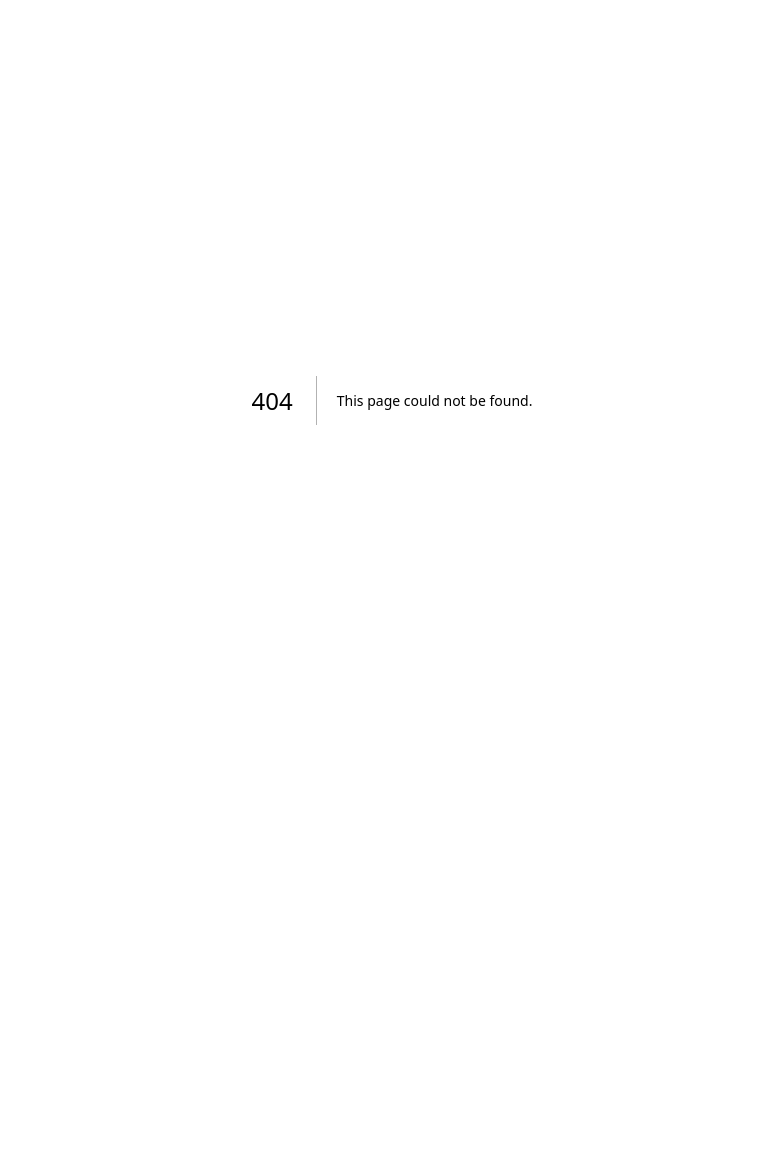
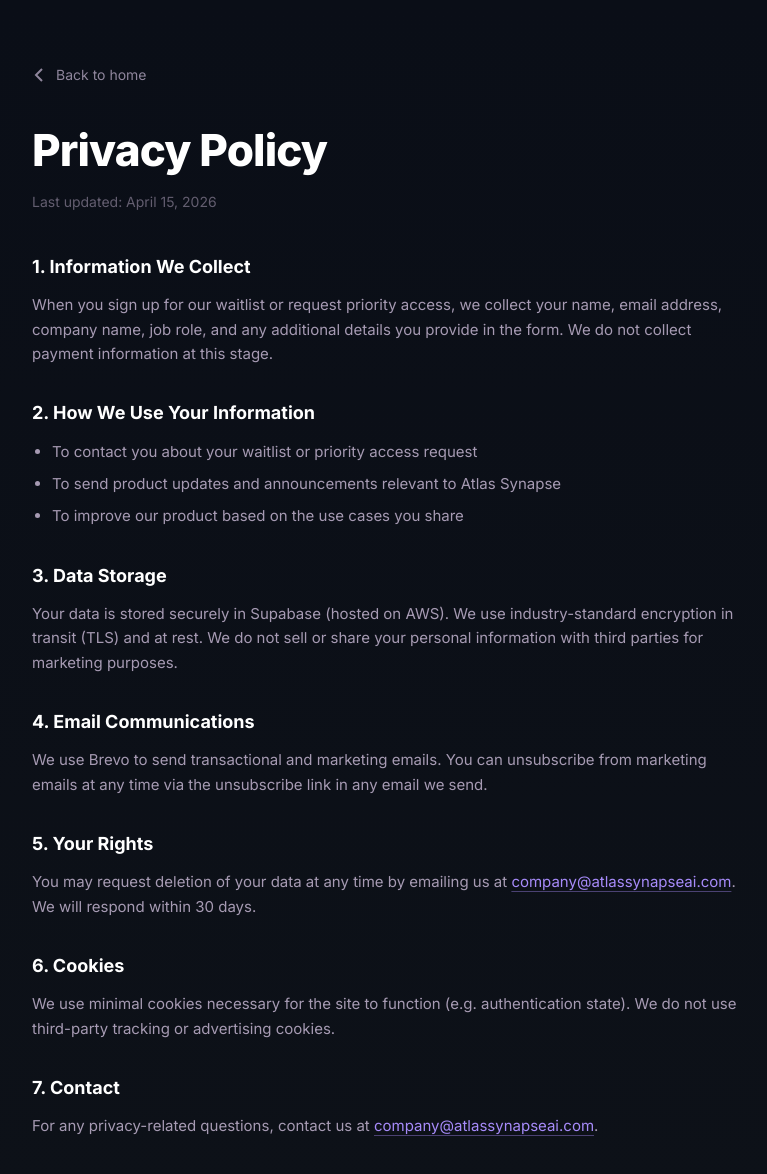
Before and after one commit to atlassynapseai/Atlas-Synapse-Pitch-Site, a Next.js app: page /privacy in a window 1280 px wide. Before the commit this address had no page. Shown: the top 1174 px of the page, without its empty margins (248-1015 px from the left). Before the commit the page ends 800 px from the top, so only its background shows below. Built offline with nearby package versions, Linux system fonts and the light colour scheme.

Commit message:
Add id=features to differentiators section, create /privacy page

```diff
--- /dev/null
+++ b/src/app/privacy/page.tsx
@@ -0,0 +1,106 @@
+import Link from "next/link";
+import type { Metadata } from "next";
+
+export const metadata: Metadata = {
+  title: "Privacy Policy - Atlas Synapse",
+  description: "How Atlas Synapse collects, uses, and protects your information.",
+};
+
+export default function PrivacyPage() {
+  return (
+    <main
+      className="relative min-h-screen px-5 py-16 md:px-10"
+      style={{ background: "linear-gradient(180deg, #0A0E17 0%, #0D1118 100%)" }}
+    >
+      <div className="relative z-10 mx-auto max-w-[720px]">
+        <Link
+          href="/"
+          className="mb-8 inline-flex items-center gap-2 text-[14px] text-[#E8D5F5]/60 transition-colors hover:text-[#E8D5F5]"
+        >
+          <svg width="16" height="16" viewBox="0 0 16 16" fill="none" stroke="currentColor" strokeWidth="2">
+            <path d="M10 2L4 8l6 6" />
+          </svg>
+          Back to home
+        </Link>
+
+        <h1 className="mb-2 text-[36px] font-extrabold tracking-[-0.02em] text-white md:text-[44px]">
+          Privacy Policy
+        </h1>
+        <p className="mb-10 text-[14px] text-[#E8D5F5]/40">Last updated: April 15, 2026</p>
+
+        <div className="space-y-8 text-[15px] leading-relaxed text-[#E8D5F5]/70">
+          <section>
+            <h2 className="mb-3 text-[18px] font-bold text-white">1. Information We Collect</h2>
+            <p>
+              When you sign up for our waitlist or request priority access, we collect your name, email address,
+              company name, job role, and any additional details you provide in the form. We do not collect
+              payment information at this stage.
+            </p>
+          </section>
+
+          <section>
+            <h2 className="mb-3 text-[18px] font-bold text-white">2. How We Use Your Information</h2>
+            <ul className="list-disc space-y-2 pl-5">
+              <li>To contact you about your waitlist or priority access request</li>
+              <li>To send product updates and announcements relevant to Atlas Synapse</li>
+              <li>To improve our product based on the use cases you share</li>
+            </ul>
+          </section>
+
+          <section>
+            <h2 className="mb-3 text-[18px] font-bold text-white">3. Data Storage</h2>
+            <p>
+              Your data is stored securely in Supabase (hosted on AWS). We use industry-standard encryption
+              in transit (TLS) and at rest. We do not sell or share your personal information with third parties
+              for marketing purposes.
+            </p>
+          </section>
+
+          <section>
+            <h2 className="mb-3 text-[18px] font-bold text-white">4. Email Communications</h2>
+            <p>
+              We use Brevo to send transactional and marketing emails. You can unsubscribe from marketing
+              emails at any time via the unsubscribe link in any email we send.
+            </p>
+          </section>
+
+          <section>
+            <h2 className="mb-3 text-[18px] font-bold text-white">5. Your Rights</h2>
+            <p>
+              You may request deletion of your data at any time by emailing us at{" "}
+              <a
+                href="mailto:company@atlassynapseai.com"
+                className="text-[#A78BFA] underline decoration-[#A78BFA]/40 underline-offset-4 hover:text-white"
+              >
+                company@atlassynapseai.com
+              </a>
+              . We will respond within 30 days.
+            </p>
+          </section>
+
+          <section>
+            <h2 className="mb-3 text-[18px] font-bold text-white">6. Cookies</h2>
+            <p>
+              We use minimal cookies necessary for the site to function (e.g. authentication state). We do not
+              use third-party tracking or advertising cookies.
+            </p>
+          </section>
+
+          <section>
+            <h2 className="mb-3 text-[18px] font-bold text-white">7. Contact</h2>
+            <p>
+              For any privacy-related questions, contact us at{" "}
+              <a
+                href="mailto:company@atlassynapseai.com"
+                className="text-[#A78BFA] underline decoration-[#A78BFA]/40 underline-offset-4 hover:text-white"
+              >
+                company@atlassynapseai.com
+              </a>
+              .
+            </p>
+          </section>
+        </div>
+      </div>
+    </main>
+  );
+}
--- a/src/components/landing/differentiators-section.tsx
+++ b/src/components/landing/differentiators-section.tsx
@@ -238,7 +238,7 @@ function ComparisonPanel({ comp }: { comp: Comparison }) {
 
 export function DifferentiatorsSection() {
   return (
-    <section className="relative" style={{ background: LANDING.differentiators.gradient }}>
+    <section id="features" className="relative" style={{ background: LANDING.differentiators.gradient }}>
       <svg className="pointer-events-none absolute inset-0 h-full w-full" aria-hidden="true">
         <polygon points="0,0 350,30 280,350 0,320" fill="rgba(232,213,245,0.05)" stroke="rgba(232,213,245,0.09)" strokeWidth="1.5" />
         <polygon points="800,50 1300,0 1440,300 900,350" fill="rgba(129,140,248,0.06)" stroke="rgba(129,140,248,0.1)" strokeWidth="1.5" />
```
